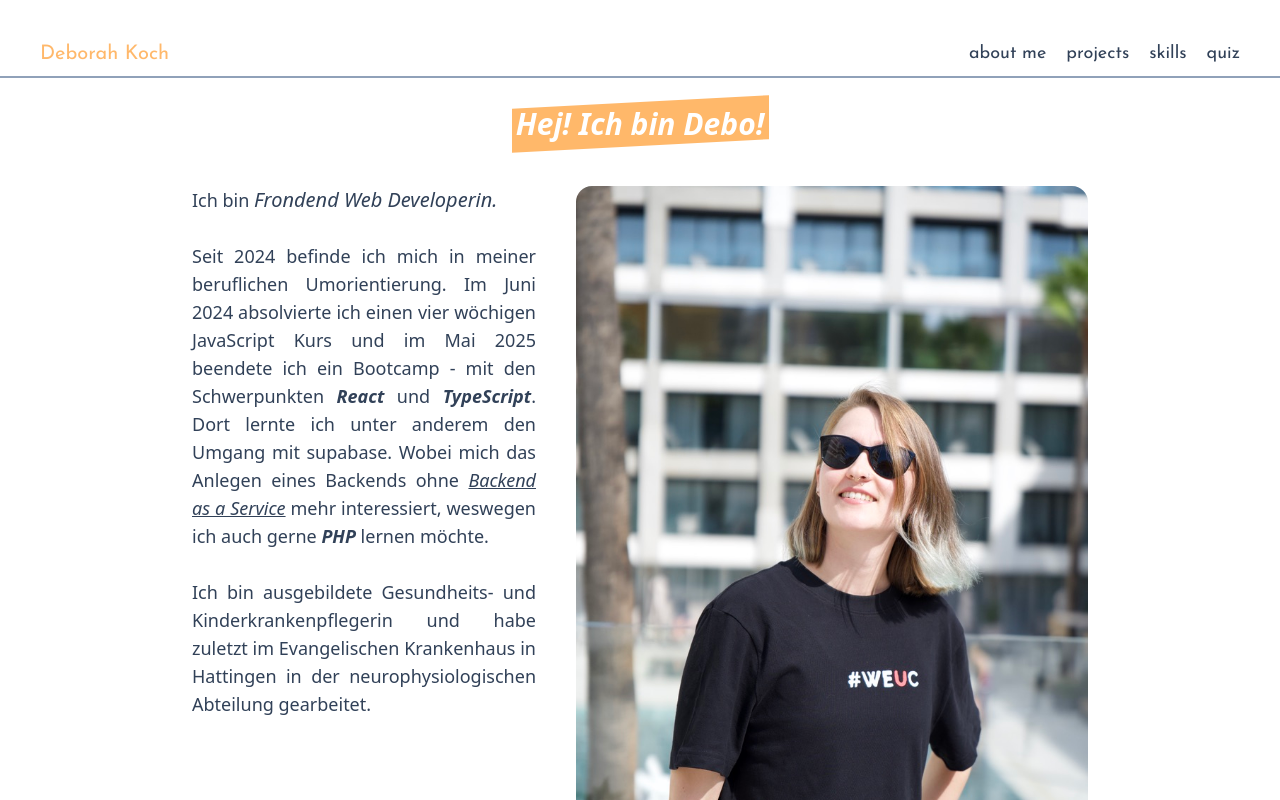
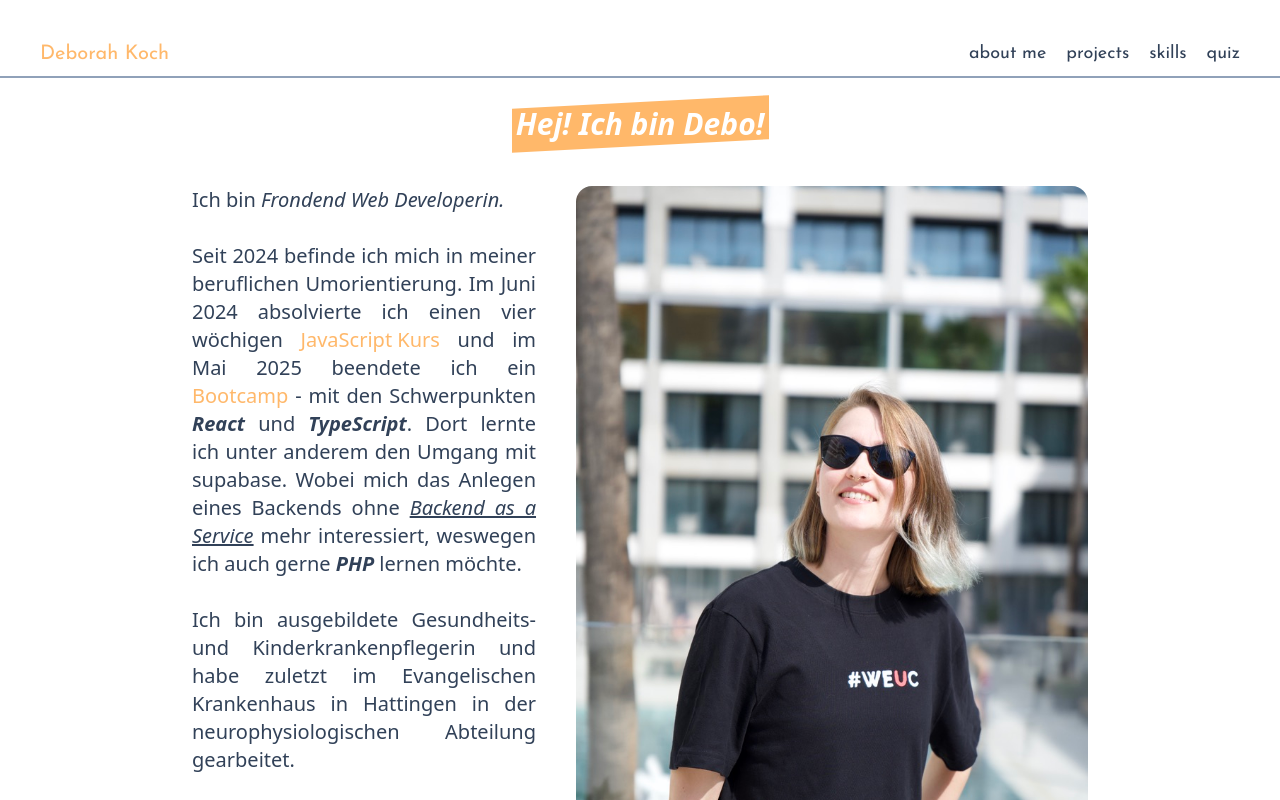
Before and after one commit to DeborahAleaKoch/hejIchBinDebo, a React (Vite) app: page / in a window 1280 px wide. Shown: the top 800 px of the page. Built offline with nearby package versions, Linux system fonts and the light colour scheme.

Commit message:
text and font

```diff
--- a/src/pages/AboutMe.tsx
+++ b/src/pages/AboutMe.tsx
@@ -11,7 +11,7 @@ export const AboutMe = () => {
 						alt='Bild von mir.'
 						className=' rounded-full  bg-gray-50 '
 					/>
-					<article className='text-lg w-2/3 text-justify '>
+					<article className='text-xl w-2/3 text-justify '>
 						<div className=''>
 							Ich heiße Deborah Alea Koch und bin 1990 in Lünen geboren und
 							aufgewachsen. Von den meisten werde ich Debo genannt und bin damit
--- a/src/pages/Home.tsx
+++ b/src/pages/Home.tsx
@@ -9,7 +9,7 @@ export const Home = () => {
 		<div className='px-12 mx-36'>
 			<Headline title='Hej! Ich bin Debo!' />
 			<section className='flex justify-around py-8 gap-10'>
-				<article className=' rounded w-1/2 text-lg font-light text-justify '>
+				<article className=' rounded w-1/2 text-xl font-light text-justify '>
 					<p className=''>
 						Ich bin{" "}
 						<span className='italic text-xl'>Frondend Web Developerin. </span>
@@ -17,8 +17,25 @@ export const Home = () => {
 					<br />
 					<div className=''>
 						Seit 2024 befinde ich mich in meiner beruflichen Umorientierung. Im
-						Juni 2024 absolvierte ich einen vier wöchigen JavaScript Kurs und im Mai 2025
-						beendete ich ein Bootcamp - mit den Schwerpunkten{" "}
+						Juni 2024 absolvierte ich einen vier wöchigen{" "}
+						<a
+							href='../../public/document/cimdata-Zertifikat.pdf'
+							className='text-(--color-primary) tooltip'
+							data-tip='Das Zertifikat kann hier angesehen werden. '
+							target='_blanked'
+						>
+							JavaScript Kurs
+						</a>{" "}
+						und im Mai 2025 beendete ich ein{" "}
+						<a
+							href='../../public/document/Deborah-Alea-Koch - Zertifikat.pdf'
+							className='text-(--color-primary) tooltip'
+							data-tip='Das Zertifikat kann hier angesehen werden.'
+							target='_blanked'
+						>
+							Bootcamp
+						</a>{" "}
+						- mit den Schwerpunkten{" "}
 						{/* <span className='relative inline-block before:absolute before:-inset-0.5 before:block before:-skew-y-3 before:bg-orange-300'>
 							<span className='relative font-medium text-slate-700 dark:text-gray-950'> */}
 						<span className='font-bold italic'>React</span>{" "}
```
